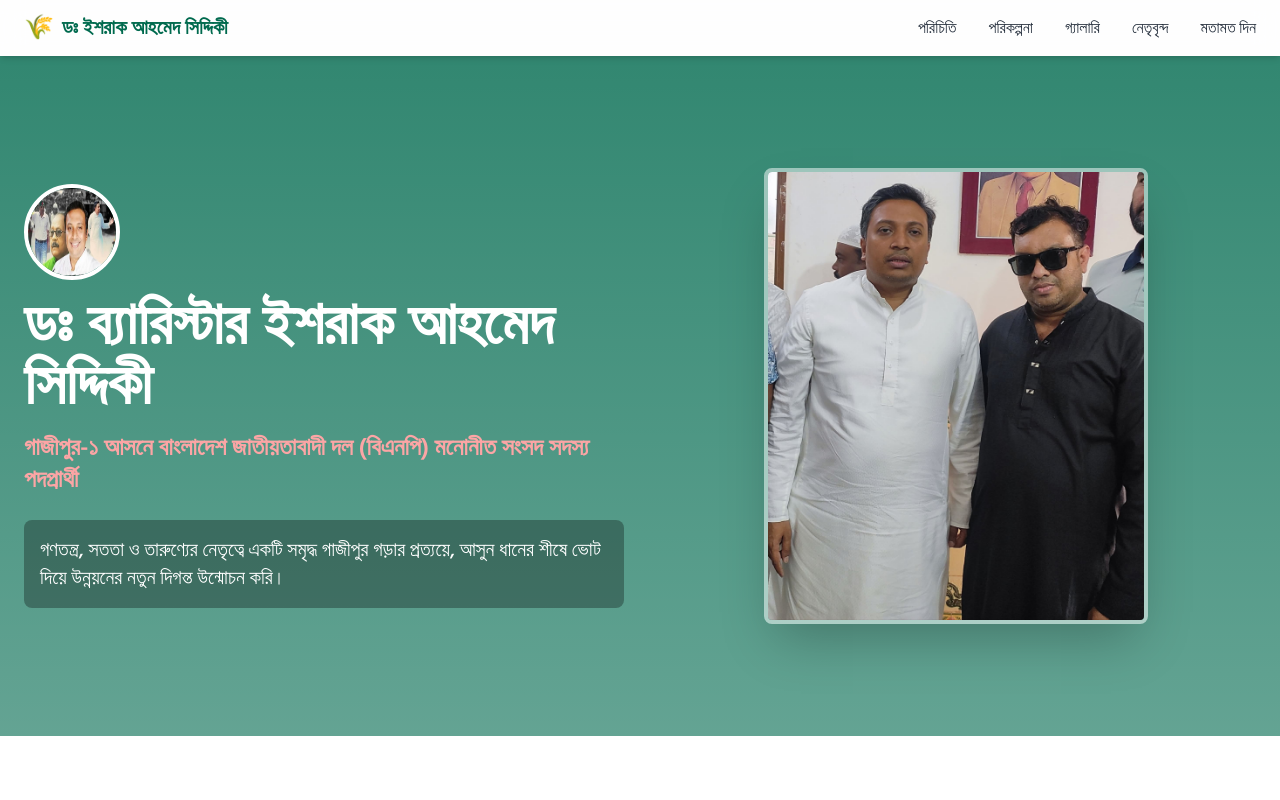
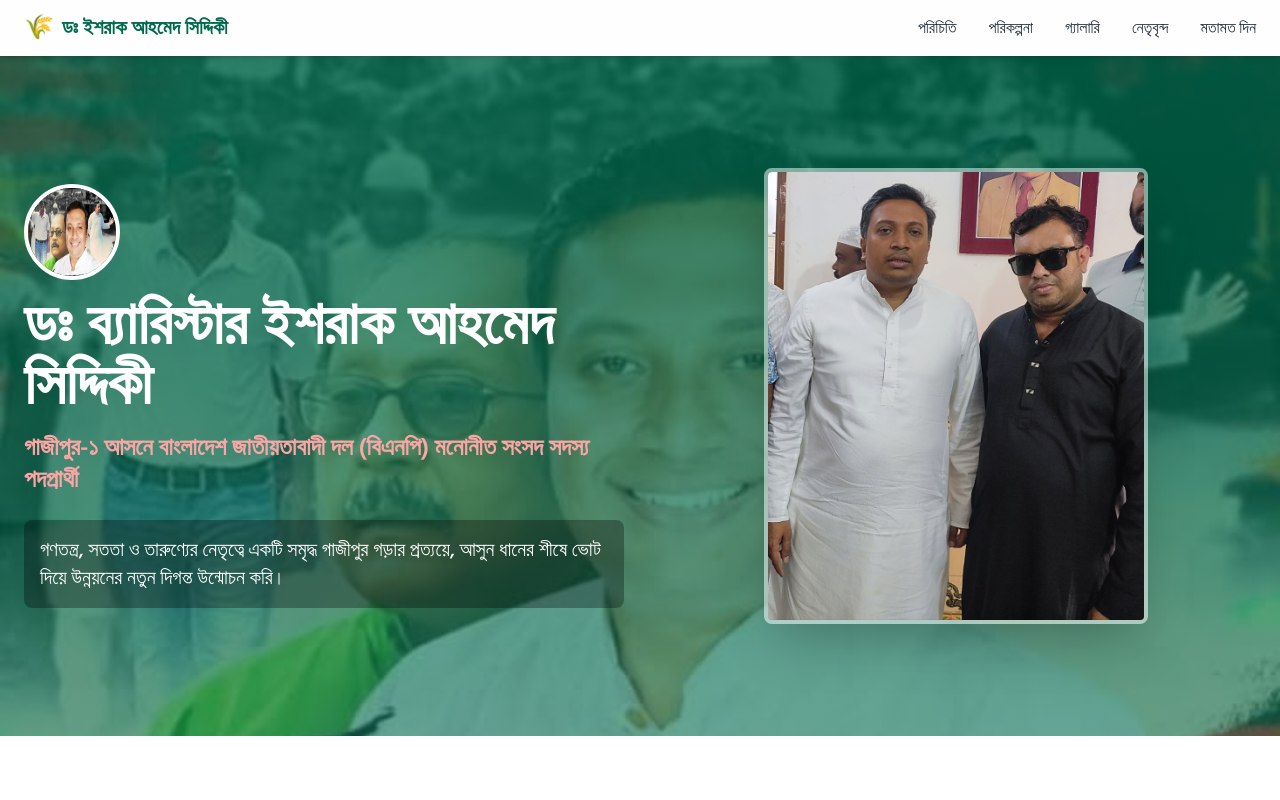
Before and after one commit to Rimonkhan/Nationalist-Party, a plain HTML site: page index.html in a window 1280 px wide. Shown: the top 800 px of the page. Drawn offline with nearby package versions, Linux system fonts and the light colour scheme.

Commit message:
Update index.html

```diff
--- a/index.html
+++ b/index.html
@@ -25,7 +25,7 @@
         .bnp-green-bg { background-color: #006A4E; }
         .bnp-red { color: #F42A41; }
         .bnp-red-bg { background-color: #F42A41; }
-        .hero-bg { background: linear-gradient(rgba(0, 106, 78, 0.8), rgba(0, 106, 78, 0.6)), url('/israk/images/israk.jpeg') no-repeat center center; background-size: cover; }
+        .hero-bg { background: linear-gradient(rgba(0, 106, 78, 0.8), rgba(0, 106, 78, 0.6)), url('images/israk.jpeg') no-repeat center center; background-size: cover; }
         .nav-item { transition: all 0.3s ease; }
         .nav-item:hover { color: #F42A41; transform: translateY(-2px); }
         .vision-card, .leader-card { transition: all 0.3s ease; }
```
